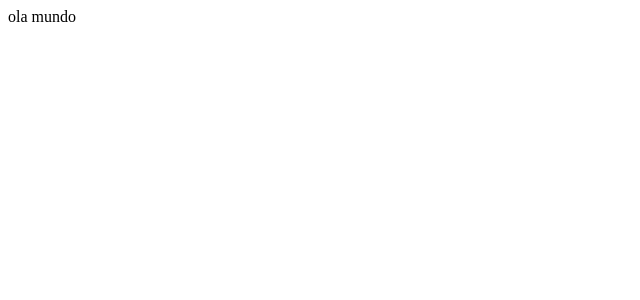
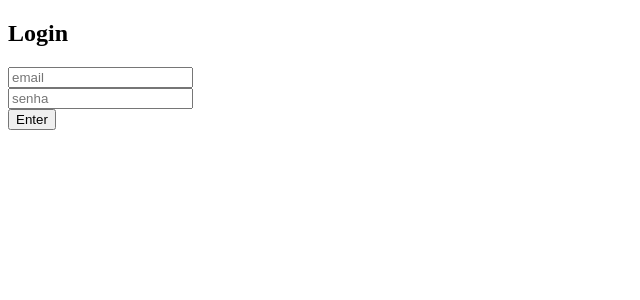
Before and after one commit to itaji-create/Recipes-App, a React (Create React App) app: page / in a window 1280 px wide. Shown: the top 300 px of the page, without its empty margins (0-640 px from the left). Built offline with nearby package versions, Linux system fonts and the light colour scheme.

Commit message:
adiciona pagina login

```diff
--- a/package.json
+++ b/package.json
@@ -8,6 +8,7 @@
     "@testing-library/user-event": "^13.5.0",
     "react": "^17.0.2",
     "react-dom": "^17.0.2",
+    "react-router-dom": "^6.2.2",
     "react-scripts": "5.0.0",
     "web-vitals": "^2.1.4"
   },
--- a/src/App.js
+++ /dev/null
@@ -1,11 +0,0 @@
-import './App.css';
-
-function App() {
-  return (
-    <div>
-      ola mundo
-    </div>
-  );
-}
-
-export default App;
--- /dev/null
+++ b/src/App.jsx
@@ -0,0 +1,13 @@
+import './App.css';
+import { Route, Routes } from 'react-router-dom';
+import Login from './pages/Login';
+
+function App() {
+  return (
+    <Routes>
+      <Route path="/" element={ <Login /> } />
+    </Routes>
+  );
+}
+
+export default App;
--- a/src/index.js
+++ b/src/index.js
@@ -2,10 +2,11 @@ import React from 'react';
 import ReactDOM from 'react-dom';
 import './index.css';
 import App from './App';
+import { BrowserRouter } from 'react-router-dom';
 
 ReactDOM.render(
-  <React.StrictMode>
+  <BrowserRouter>
     <App />
-  </React.StrictMode>,
+  </BrowserRouter>,
   document.getElementById('root')
 );
--- /dev/null
+++ b/src/pages/Login.js
@@ -0,0 +1,35 @@
+import React from 'react';
+
+function Login(props) {
+    function handleClick() {
+      window.location.href = '/foods';
+    }
+    return (
+      <div className="login">
+        <h2>Login</h2>
+        <input
+          placeholder="email"
+          id="email"
+        />
+        <br />
+        <input
+          placeholder="senha"
+        />
+        <br />
+        <button
+          type="button"
+          onClick={ handleClick }
+        >
+          Enter
+        </button>
+      </div>
+    );
+  }
+
+//   Login.propTypes = {
+//     history: PropTypes.shape({
+//       push: PropTypes.func,
+//     }).isRequired,
+//   };
+
+  export default Login;
```
Also changed, not shown: recipes-app/README.md (added), 1 other file (tests, documents, lock files or other folders).
